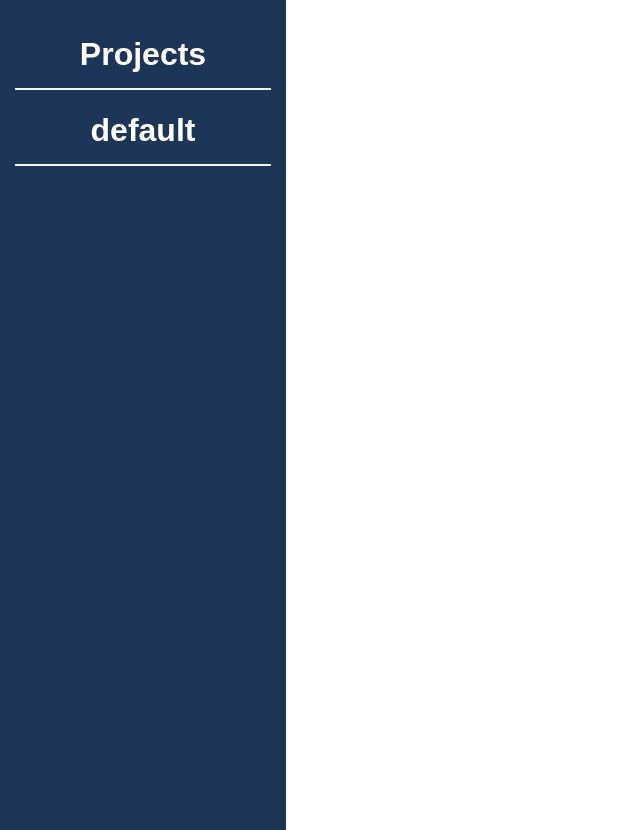
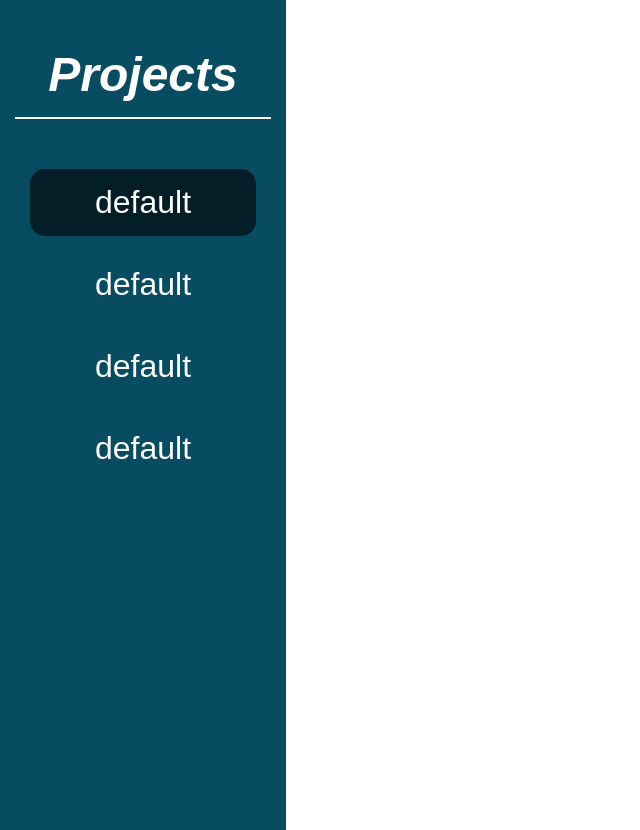
Before and after one commit to Omarpixel9/Odin_TodoList, a website built with webpack: page dist/index.html in a window 1280 px wide. Shown: the whole page, without its empty margins (0-640 px from the left). Built offline with nearby package versions, Linux system fonts and the light colour scheme.

Commit message:
added: better styling for projects

```diff
--- a/src/dom-manip.js
+++ b/src/dom-manip.js
@@ -1,4 +1,5 @@
 import { addProject, initializeProjectsList, projectsList } from "./projects";
+import { addTodoToProject, Todo } from "./todo";
 // This file is for DOM Manipulation related features
 
 // Creates and returns an element
@@ -13,8 +14,9 @@ const buildElement = (elementType, elementId, elementClass) => {
 const updateProjectsSidebar = () => {
     const projectsListDiv = document.getElementById('projects');
     for (const project of projectsList) {
-        const projectHeader = buildElement('h1');
+        const projectHeader = buildElement('button', null, 'project');
         projectHeader.textContent = project.name;
+        if (project.isSelected) projectHeader.classList.add('selectedProject');
         projectsListDiv.appendChild(projectHeader);
     }
 };
@@ -24,12 +26,17 @@ const loadProjectsSidebar = () => {
     const sidebarDiv = buildElement('div', 'sidebar');
     document.body.appendChild(sidebarDiv);
     // Create heading
-    const projectsHeading = buildElement('h1');
+    const projectsHeading = buildElement('h1', 'projectsTitle');
     projectsHeading.textContent = 'Projects';
     sidebarDiv.appendChild(projectsHeading);
     // Create default project in projects module
     initializeProjectsList();
-    console.log(projectsList[0]);
+    addProject('default');
+    addProject('default');
+    addProject('default');
+    addTodoToProject(Todo('test'));
+    addTodoToProject(Todo('test2'));
+    addTodoToProject(Todo('test3'));
     // Create div for projects list
     const projectsListDiv = buildElement('div', 'projects');
     sidebarDiv.appendChild(projectsListDiv);
--- a/src/projects.js
+++ b/src/projects.js
@@ -2,8 +2,10 @@
 const projectsList = [];
 
 // A Project is composed of a name and a collection of todos
-const Project = (name, todos, isSelected) => {
-    return {name, todos, isSelected};
+const Project = (name, isSelected) => {
+    const todos = [];
+    const assignTodo = todo => todos.push(todo);
+    return {name, todos, isSelected, assignTodo};
 };
 
 const addProject = (name, todos, isSelected) => {
@@ -14,7 +16,7 @@ const addProject = (name, todos, isSelected) => {
 
 // Initial setup of todo list, runs for first-time users
 const initializeProjectsList = () => {
-    addProject('default', null, true);
+    addProject('default', true);
 };
 
 export {addProject, initializeProjectsList, projectsList};
--- a/src/style.css
+++ b/src/style.css
@@ -1,14 +1,17 @@
 :root {
-    --sidebar-bg: #1d3557;
-    --white-color: #f1faee;
+    --sidebar-bg: #084C61;
+    --sidebar-bg-secondary: #031E26;
+    --white-color: #FCFCFC;
 }
 body {
     margin: 0;
     font-family: sans-serif;
     color: var(--white-color);
+    background-color: (var(--white-color));
 }
 
 #sidebar {
+    text-align: center;
     width: max(20vw, 20vh);
     background: var(--sidebar-bg);
     color: white;
@@ -16,8 +19,31 @@ body {
     height: 100vh;
 }
 
-#sidebar h1 {
+#sidebar #projectsTitle {
     text-align: center;
     border-bottom: 2px solid var(--white-color);
     padding-bottom: 15px;
+    font-size: 48px;
+    font-style: italic;
 }
+
+#sidebar #projects {
+    margin-top: 50px;
+    padding: 0px 15px;
+    display: flex;
+    flex-direction: column;
+    gap: 15px;
+}
+#projects .project {
+    padding: 15px;
+    background: inherit;
+    border-radius: 15px;
+    border: none;
+    width: 100%;
+    color: var(--white-color);
+    font-size: 32px;
+    font-family: inherit;
+}
+#projects .selectedProject, #projects .project:hover {
+    background: var(--sidebar-bg-secondary);
+}
--- a/src/todo.js
+++ b/src/todo.js
@@ -1,9 +1,14 @@
 // A todo is a todo-list item
+import { projectsList } from "./projects";
 
 const Todo = (title, description, dueDate, priority) => {
     return {title, description, dueDate, priority};
 };
 
 const addTodoToProject = (todo, projectName) => {
+    let selectedProject = projectsList.find(project => project.isSelected == true);
+    if (!projectName)   selectedProject.assignTodo(todo);
+    console.log(projectsList);
+};
 
-};
+export {addTodoToProject, Todo};
```
